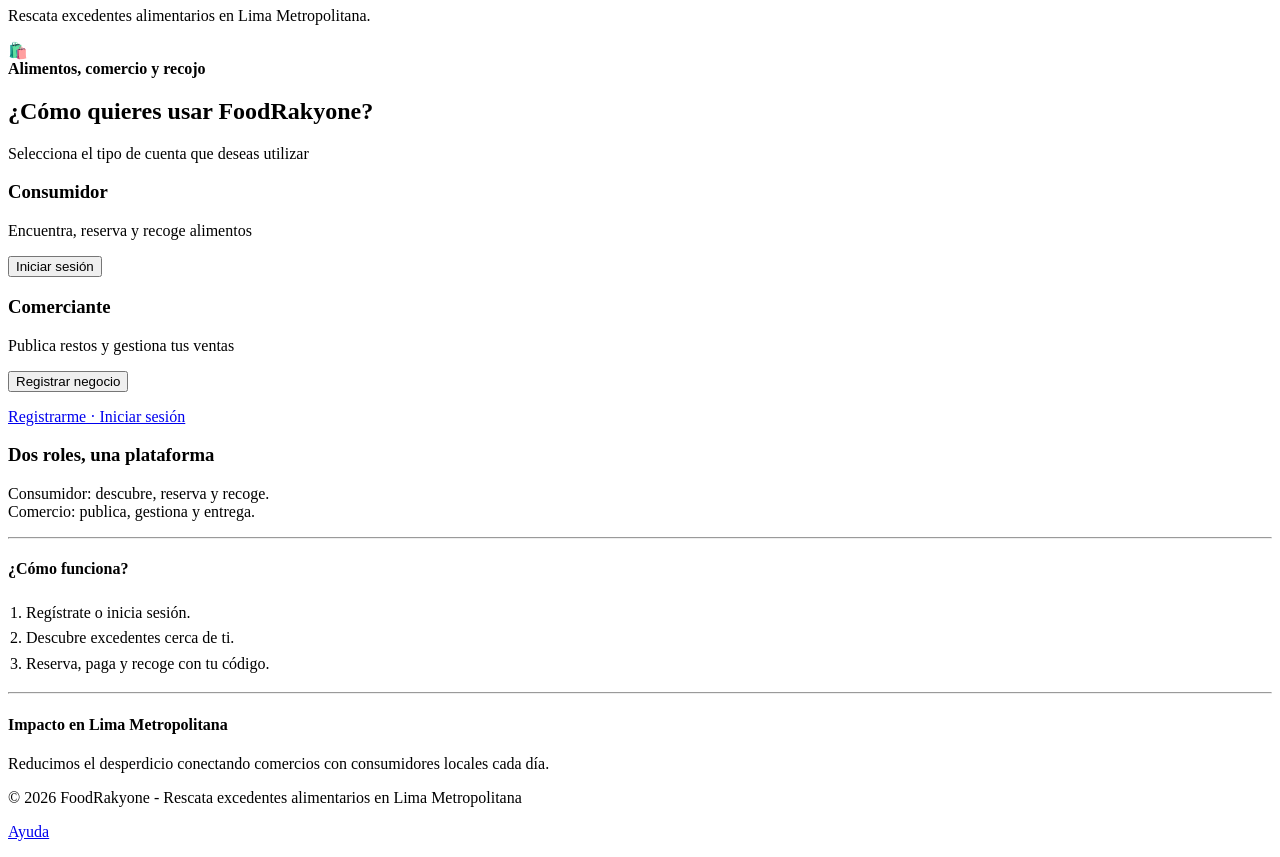
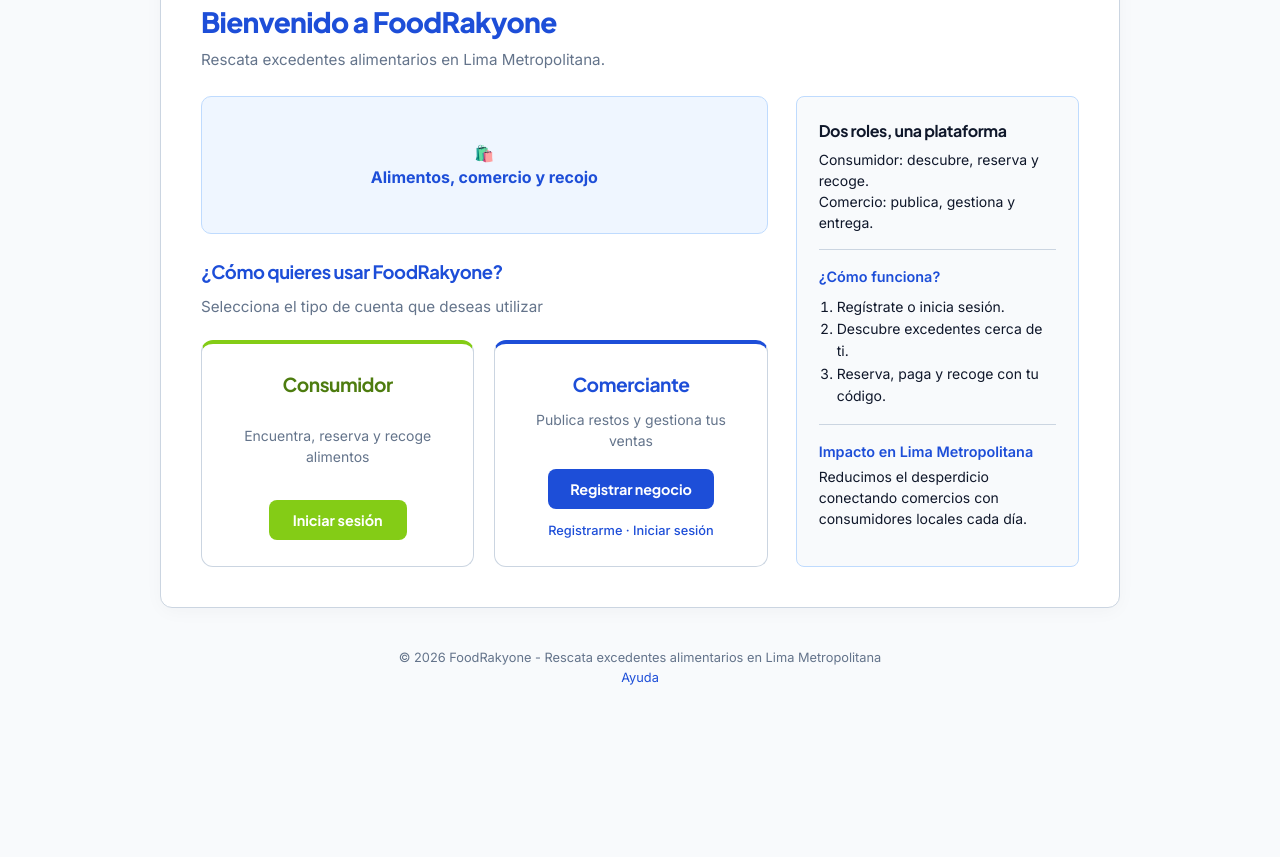
Before and after one commit to MatiasQuihui27/Landing-Page-FoodRakyone, a plain HTML site: page index.html in a window 1280 px wide. Shown: the part 136-993 px from the top of the page. After the commit the page ends 855 px from the top, so only its background shows below. Drawn offline with Linux system fonts and the light colour scheme; the site is published under a folder, as on GitHub Pages, so addresses that start at the root find nothing.

Commit message:
aver que pasa

```diff
--- a/index.html
+++ b/index.html
@@ -7,8 +7,8 @@
     <meta name="description"
         content="FoodRakyone conecta comercios y consumidores de Lima Metropolitana para rescatar excedentes alimentarios.">
     <title>FoodRakyone - Bienvenido</title>
-    <link rel="stylesheet" href="../css/style.css">
-    <link rel="stylesheet" href="../css/descubrir.css">
+    <link rel="stylesheet" href="css/style.css">
+    <link rel="stylesheet" href="css/descubrir.css">
 </head>
 
 <body data-view="index">
@@ -104,9 +104,9 @@
         <a href="#" data-v="perfil" onclick="navigate('perfil'); return false;"><span>👤</span>Perfil</a>
     </nav>
 
-    <script src="/js/state.js"></script>
-    <script src="/js/shared.js"></script>
-    <script src="/js/index.js"></script>
+    <script src="js/state.js"></script>
+    <script src="js/shared.js"></script>
+    <script src="js/index.js"></script>
 </body>
 
 </html>
```
